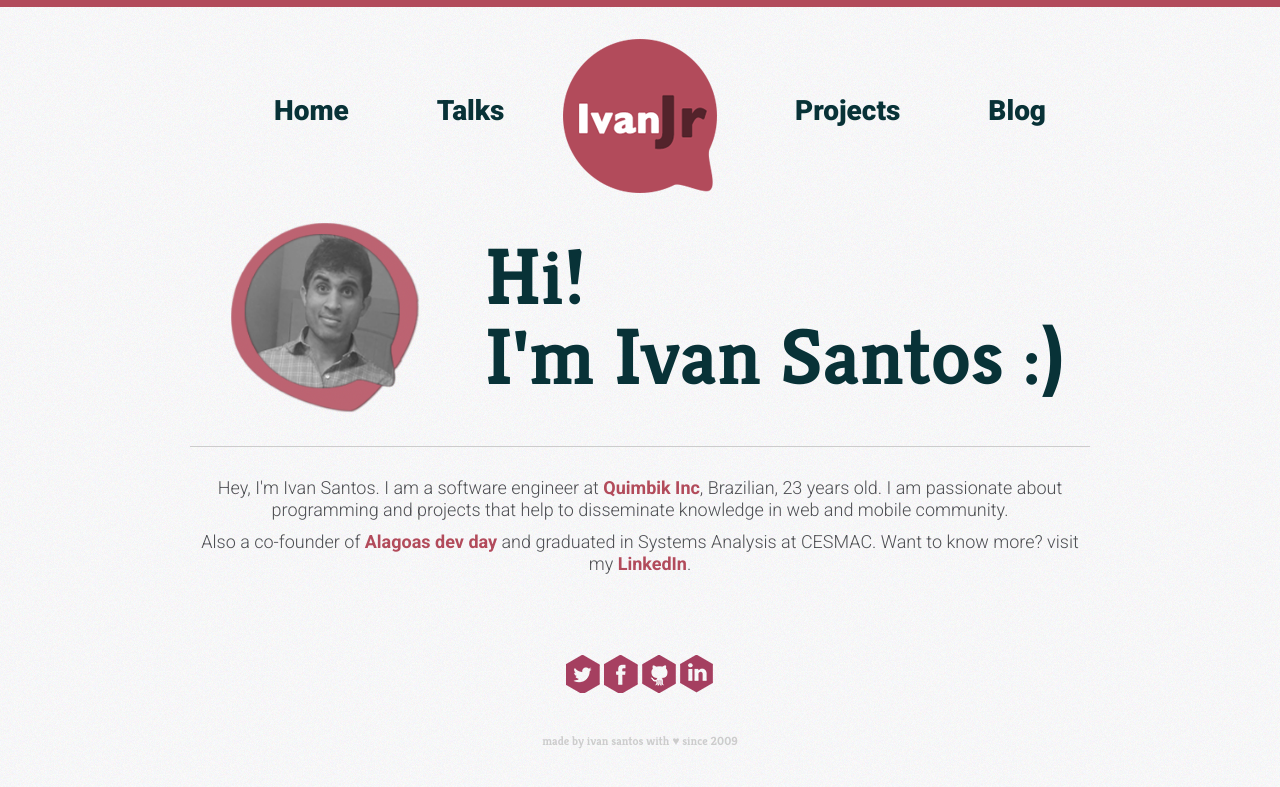
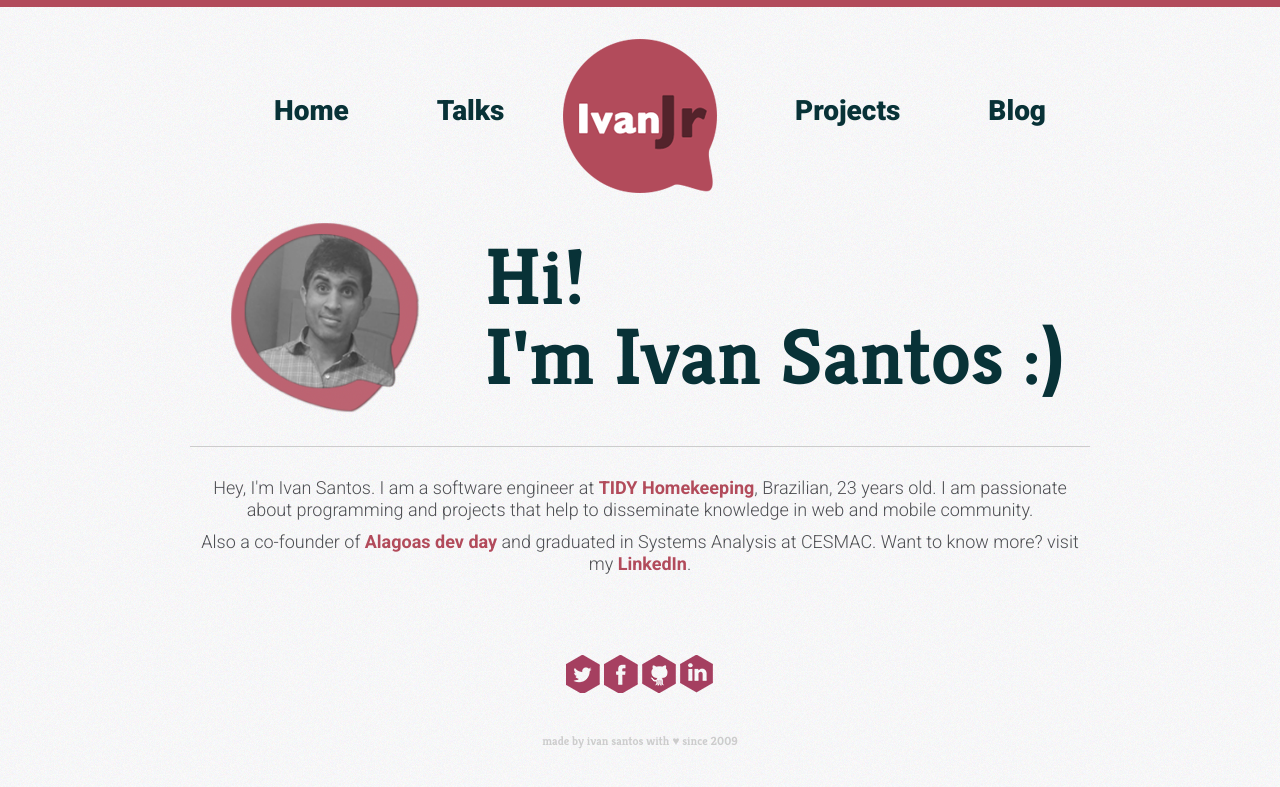
Before and after one commit to pragmaticivan/ivansantos.me, a Jekyll site: the page built from index.html, in a window 1280 px wide. Shown: the top 787 px of the page. Built offline with Jekyll 4.4.1, drawn with Linux system fonts in a browser that asks for light colours; nearby versions of some CDN libraries; Markdown is read by kramdown in place of the engine named in the settings.

Commit message:
Update index

```diff
--- a/index.html
+++ b/index.html
@@ -17,7 +17,7 @@ class: home
 </div>
 
 <p class="clearfix">
-  Hey, I'm Ivan Santos. I am a software engineer at <a href="http://www.quimbik.com" target="_blank" title="Quimbik Inc" >Quimbik Inc</a>, Brazilian, 23 years old. I am passionate about programming and projects that help to disseminate knowledge in web and mobile community.
+  Hey, I'm Ivan Santos. I am a software engineer at <a href="http://www.gotidy.com" target="_blank" title="TIDY Homekeeping" >TIDY Homekeeping</a>, Brazilian, 23 years old. I am passionate about programming and projects that help to disseminate knowledge in web and mobile community.
 </p>
 <p>
   Also a co-founder of <a href="http://alagoasdevday.com.br/" target="_blank" title="Alagoas dev day">Alagoas dev day</a> and graduated in Systems Analysis at CESMAC. Want to know more? visit my <a href="http://www.linkedin.com/in/pragmaticivan" title="LinkedIn" target="_blank" >LinkedIn</a>.
```
